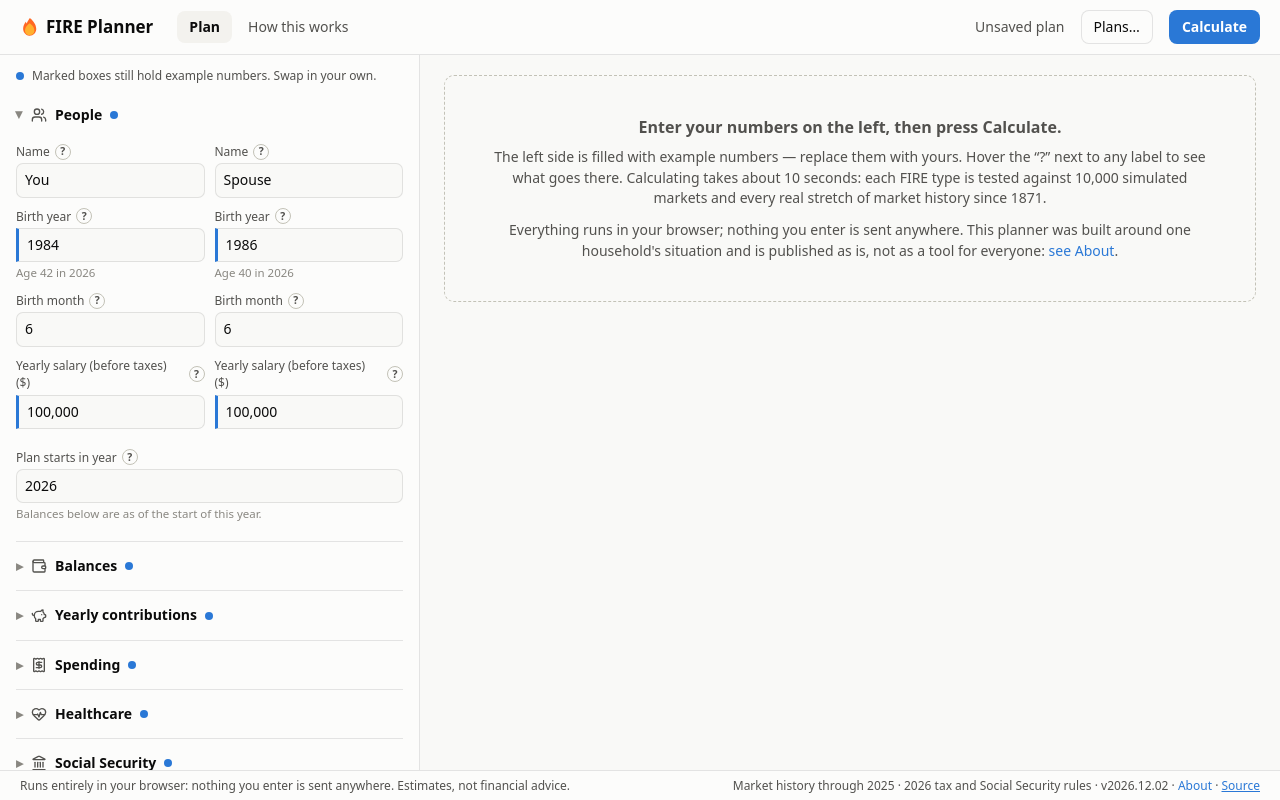
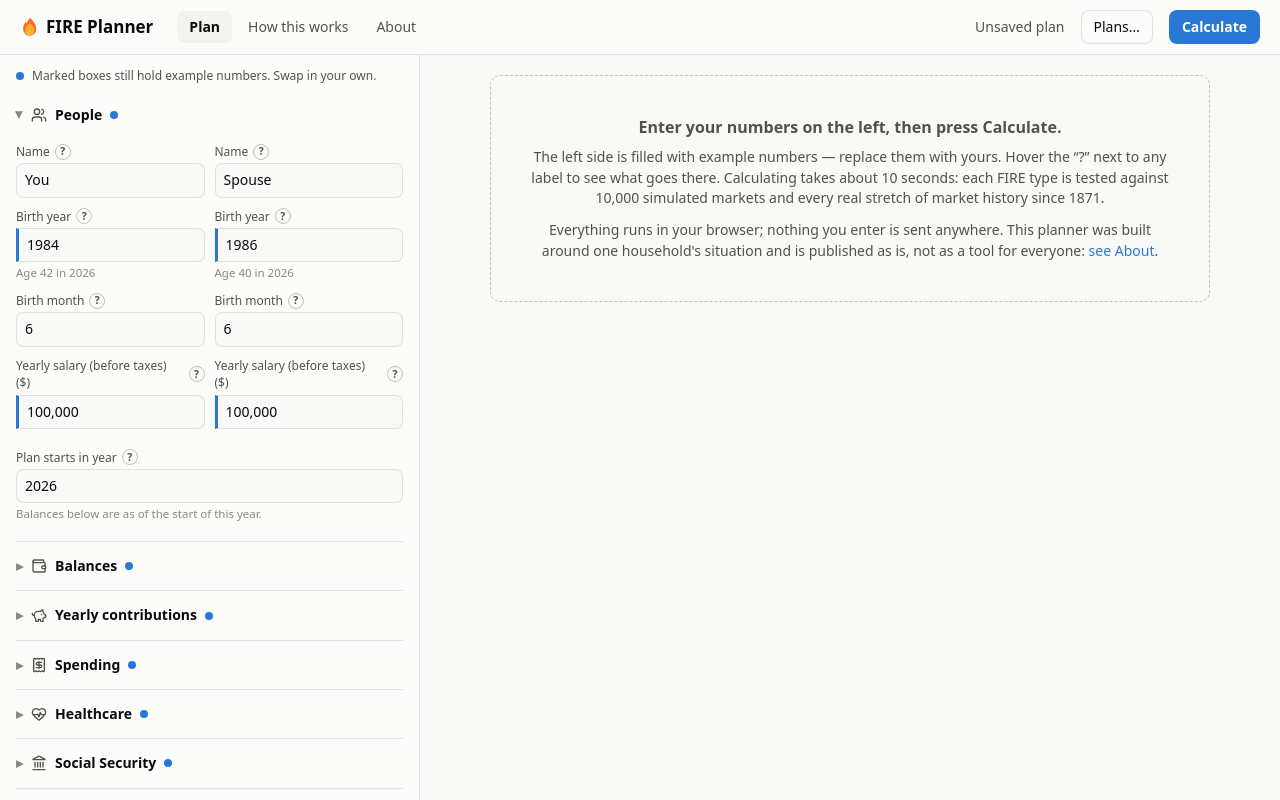
Before and after one commit to malvinly/fire, a React (Vite) app: page / in a window 1280 px wide. Built offline with nearby package versions, Linux system fonts and the light colour scheme.

Commit message:
Move About to its own tab and drop the footer; cap the empty-state box at 720px with clean line wraps; link How this works from About

```diff
--- a/src/App.tsx
+++ b/src/App.tsx
@@ -5,9 +5,9 @@ import { checkLoadedPlan, planProblems } from './engine/validate';
 import type { Detail, Tier, TierResult } from './engine/solve';
 import { MARKET } from './engine/returns';
 import type { Plan } from './engine/types';
-import { ABOUT_GROUP, DATA_VERSIONS, LIMITS_GROUP } from './engine/assumptions';
-import { APP_VERSION, REPO_URL } from './version';
+import { LIMITS_GROUP } from './engine/assumptions';
 import { YearInput } from './ui/fields';
+import { About } from './ui/About';
 import { HowItWorks } from './ui/HowItWorks';
 import { Icon, TIER_ICONS } from './ui/icons';
 import { InputsPanel } from './ui/InputsPanel';
@@ -60,7 +60,7 @@ export default function App() {
   const [draft] = useState(loadDraft);
   const [plan, setPlan] = useState<Plan>(() => draft?.plan ?? examplePlan());
   const [meta, setMeta] = useState<SessionMeta | null>(() => draft?.meta ?? null);
-  const [tab, setTab] = useState<'plan' | 'how'>('plan');
+  const [tab, setTab] = useState<'plan' | 'how' | 'about'>('plan');
   // A "How this works" group to scroll to when opening that tab from a link.
   const [howFocus, setHowFocus] = useState<string | null>(null);
   const [results, setResults] = useState<Results | null>(null);
@@ -219,6 +219,7 @@ export default function App() {
         <nav className="tabs" role="tablist">
           <button role="tab" aria-selected={tab === 'plan'} onClick={() => setTab('plan')}>Plan</button>
           <button role="tab" aria-selected={tab === 'how'} onClick={() => { setHowFocus(null); setTab('how'); }}>How this works</button>
+          <button role="tab" aria-selected={tab === 'about'} onClick={() => setTab('about')}>About</button>
         </nav>
         <span className="spacer" />
         <span className="text-2">
@@ -232,6 +233,8 @@ export default function App() {
 
       {tab === 'how' ? (
         <main className="main"><HowItWorks plan={plan} focusGroup={howFocus} /></main>
+      ) : tab === 'about' ? (
+        <main className="main"><About onHowItWorks={() => { setHowFocus(null); setTab('how'); }} /></main>
       ) : (
         <main className="main">
           <aside className="inputs" aria-label="Inputs">
@@ -279,12 +282,12 @@ export default function App() {
                 <p style={{ marginTop: 8 }}>
                   The left side is filled with example numbers — replace them with yours. Hover the “?” next to any
                   label to see what goes there. Calculating takes about 10 seconds: each FIRE type is tested against{' '}
-                  {plan.assumptions.paths.toLocaleString()} simulated markets and every real stretch of market history since {MARKET.firstYear}.
+                  {plan.assumptions.paths.toLocaleString()} simulated markets and every real stretch of market history since&nbsp;{MARKET.firstYear}.
                 </p>
                 <p style={{ marginTop: 12 }}>
                   Everything runs in your browser; nothing you enter is sent anywhere. This planner was built around one household's
-                  situation and is published as is, not as a tool for everyone:{' '}
-                  <button className="link" onClick={() => { setHowFocus(ABOUT_GROUP); setTab('how'); }}>see About</button>.
+                  situation and is published as is, not as a tool for{' '}
+                  <span style={{ whiteSpace: 'nowrap' }}>everyone: <button className="link" onClick={() => setTab('about')}>see About</button>.</span>
                 </p>
               </div>
             ) : (
@@ -351,16 +354,6 @@ export default function App() {
         </main>
       )}
 
-      <footer className="foot">
-        <span>Runs entirely in your browser: nothing you enter is sent anywhere. Estimates, not financial advice.</span>
-        <span className="spacer" />
-        <span>
-          Market history through {DATA_VERSIONS.marketThrough} · {DATA_VERSIONS.rulesYear} tax and Social Security rules · v{APP_VERSION} ·{' '}
-          <button className="link" onClick={() => { setHowFocus(ABOUT_GROUP); setTab('how'); }}>About</button> ·{' '}
-          <a href={REPO_URL} target="_blank" rel="noreferrer">Source</a>
-        </span>
-      </footer>
-
       <SessionsDialog
         open={sessionsOpen}
         onClose={() => setSessionsOpen(false)}
--- a/src/engine/assumptions.ts
+++ b/src/engine/assumptions.ts
@@ -145,6 +145,4 @@ export function describeAssumptions(plan: Plan): AssumptionRow[] {
 }
 
 /** The "How this works" group listing what the model leaves out; the warnings panel links to it (D75). */
-/** Name of the About block at the top of "How this works" (the footer and the empty state link to it). */
-export const ABOUT_GROUP = 'About';
 export const LIMITS_GROUP = 'What this doesn’t model';
--- a/src/index.css
+++ b/src/index.css
@@ -67,7 +67,7 @@ a { color: var(--accent); }
 button, input, select, textarea { font: inherit; color: inherit; }
 
 /* ---- App shell: uses all available width (D37) ---- */
-.app { display: grid; grid-template-rows: auto 1fr auto; height: 100vh; }
+.app { display: grid; grid-template-rows: auto 1fr; height: 100vh; }
 .topbar {
   display: flex; align-items: center; gap: 16px; flex-wrap: wrap;
   padding: 10px 20px; border-bottom: 1px solid var(--border); background: var(--surface);
@@ -91,11 +91,6 @@ button, input, select, textarea { font: inherit; color: inherit; }
   .inputs { border-right: 0; border-bottom: 1px solid var(--border); overflow: visible; }
   .results { overflow: visible; }
 }
-
-/* ---- Footer: privacy line, data vintage, version (D90) ---- */
-.foot { display: flex; gap: 8px 16px; flex-wrap: wrap; align-items: center; padding: 6px 20px; border-top: 1px solid var(--border); background: var(--surface); font-size: 12px; color: var(--text-2); }
-.foot .spacer { flex: 1; }
-.foot .link { font-size: inherit; }
 
 /* ---- Buttons ---- */
 .btn {
@@ -186,7 +181,7 @@ table.data th { color: var(--text-2); font-weight: 600; position: sticky; top: 0
 table.data td { font-variant-numeric: tabular-nums; }
 .table-scroll { max-height: 420px; overflow: auto; }
 
-.empty { color: var(--text-2); padding: 40px; text-align: center; border: 1px dashed var(--axis); border-radius: var(--radius); }
+.empty { color: var(--text-2); padding: 40px; text-align: center; border: 1px dashed var(--axis); border-radius: var(--radius); max-width: 720px; margin: 0 auto; text-wrap: pretty; } /* readable line length on wide screens; 720 leaves each last line about two-thirds full, so a different system font stays clear of one-word lines */
 .spinner { width: 14px; height: 14px; border: 2px solid var(--axis); border-top-color: var(--accent); border-radius: 50%; animation: spin 0.8s linear infinite; display: inline-block; }
 @keyframes spin { to { transform: rotate(360deg); } }
 
--- /dev/null
+++ b/src/ui/About.tsx
@@ -0,0 +1,34 @@
+import { DATA_VERSIONS } from '../engine/assumptions';
+import { APP_VERSION, REPO_URL } from '../version';
+
+/** The About tab: where your numbers go, whom the tool is for, and where the source lives (D90). */
+export function About({ onHowItWorks }: { onHowItWorks: () => void }) {
+  return (
+    <div className="page">
+      <div style={{ display: 'grid', gap: 10, maxWidth: 760 }}>
+        <h2>About this planner</h2>
+        <p>
+          FIRE Planner runs entirely in your browser. Nothing you enter is sent anywhere: there are no accounts, no cookies and
+          no analytics, and the only thing downloaded is the page itself. The plan on screen is kept in this browser's storage
+          between visits; on a shared computer, open <b>Plans…</b> and choose <b>Start over</b> when you're done.
+        </p>
+        <p>
+          It is a personal tool. It was built around one household's situation and is published as is, not as a general
+          calculator for everyone. It fits a US married couple filing jointly, with 401(k)/IRA, Roth and HSA accounts and
+          Social Security, who want a retirement with room to enjoy it rather than the leanest possible one. That is also why
+          there is no Lean, Fat or Barista FIRE: a bare-bones budget, a luxury budget funded by years of aggressive saving, and
+          a plan that depends on part-time work in retirement are different plans from the one this tool tests. If your
+          situation is different, the assumptions under <button className="link" onClick={onHowItWorks}>How this works</button> may not fit it.
+        </p>
+        <p>
+          The results are estimates, not financial advice.
+        </p>
+        <p className="text-2">
+          Version {APP_VERSION} · market history through {DATA_VERSIONS.marketThrough} · {DATA_VERSIONS.rulesYear} tax and Social
+          Security rules · {DATA_VERSIONS.trusteesReport} Trustees Report. The source code, every decision behind the numbers and
+          the version history are at <a href={REPO_URL} target="_blank" rel="noreferrer">{REPO_URL.replace('https://', '')}</a>.
+        </p>
+      </div>
+    </div>
+  );
+}
--- a/src/ui/HowItWorks.tsx
+++ b/src/ui/HowItWorks.tsx
@@ -1,13 +1,13 @@
 import { Fragment, useEffect } from 'react';
-import { ABOUT_GROUP, DATA_VERSIONS, describeAssumptions } from '../engine/assumptions';
-import { APP_VERSION, REPO_URL } from '../version';
+import { DATA_VERSIONS, describeAssumptions } from '../engine/assumptions';
+import { REPO_URL } from '../version';
 import { MARKET } from '../engine/returns';
 import type { Plan } from '../engine/types';
 
 
 const groupId = (g: string) => `group-${g.toLowerCase().replace(/[^a-z0-9]+/g, '-')}`;
 
-/** `focusGroup`: a group to scroll to on opening (the warnings panel links to the limitations, the footer to About). */
+/** `focusGroup`: a group to scroll to on opening (the warnings panel links to the limitations). */
 export function HowItWorks({ plan, focusGroup }: { plan: Plan; focusGroup?: string | null }) {
   const rows = describeAssumptions(plan);
   const groups = [...new Set(rows.map((r) => r.group))];
@@ -16,27 +16,6 @@ export function HowItWorks({ plan, focusGroup }: { plan: Plan; focusGroup?: stri
   }, [focusGroup]);
   return (
     <div className="page">
-      <div id={groupId(ABOUT_GROUP)} className="about" style={{ display: 'grid', gap: 10, marginBottom: 24 }}>
-        <h2>About this planner</h2>
-        <p>
-          FIRE Planner runs entirely in your browser. Nothing you enter is sent anywhere: there are no accounts, no cookies and
-          no analytics, and the only thing downloaded is the page itself. The plan on screen is kept in this browser's storage
-          between visits; on a shared computer, open <b>Plans…</b> and choose <b>Start over</b> when you're done.
-        </p>
-        <p>
-          It is a personal tool. It was built around one household's situation and is published as is, not as a general
-          calculator for everyone. It fits a US married couple filing jointly, with 401(k)/IRA, Roth and HSA accounts and
-          Social Security, who want a retirement with room to enjoy it rather than the leanest possible one. That is also why
-          there is no Lean, Fat or Barista FIRE: a bare-bones budget, a luxury budget funded by years of aggressive saving, and
-          a plan that depends on part-time work in retirement are different plans from the one this tool tests. If your
-          situation is different, the assumptions below may not fit it.
-        </p>
-        <p>
-          The results are estimates, not financial advice. The source code, every decision behind the numbers and the version
-          history are at <a href={REPO_URL} target="_blank" rel="noreferrer">{REPO_URL.replace('https://', '')}</a> (this is
-          version {APP_VERSION}).
-        </p>
-      </div>
       <div style={{ display: 'grid', gap: 12, marginBottom: 20 }}>
         <h2>How this works</h2>
         <p>
```
Also changed, not shown: 4 other files (tests, documents, lock files or other folders).
